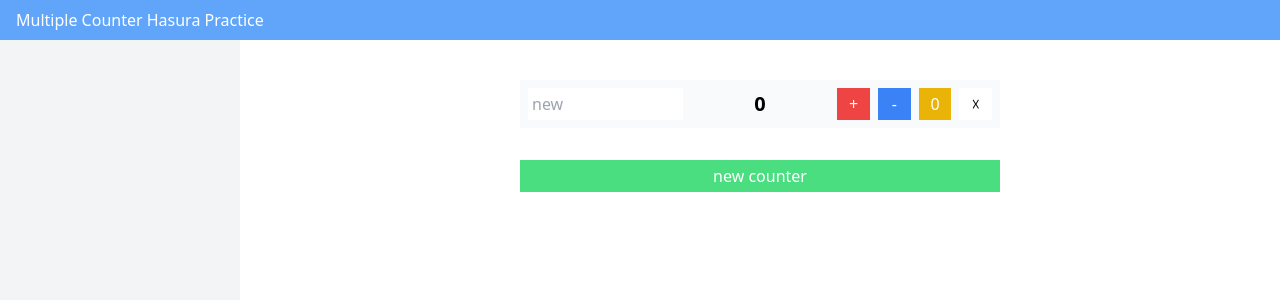
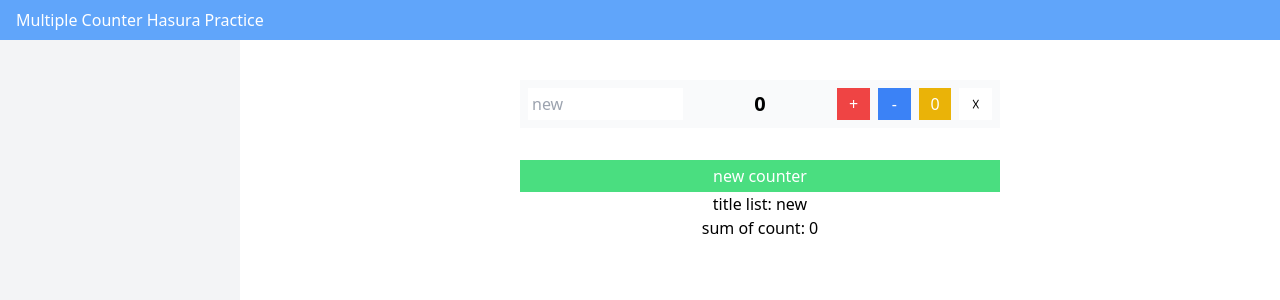
Before and after one commit to pon0204/react-sandbox, a React (Vite) app in the folder hasura-practice/: page / in a window 1280 px wide. Shown: the top 300 px of the page. Built offline with nearby package versions, Linux system fonts and the light colour scheme.

Commit message:
feat: 合計値算出処理とタイトルリスト表示処理実装

```diff
--- a/hasura-practice/src/features/counters/atom/index.ts
+++ b/hasura-practice/src/features/counters/atom/index.ts
@@ -6,7 +6,7 @@ export const countersState = atom<TCounter[]>({
   default: [
     {
       id: 1,
-      name: '',
+      name: 'new',
       count: 0,
     },
   ],
--- a/hasura-practice/src/pages/index.tsx
+++ b/hasura-practice/src/pages/index.tsx
@@ -8,18 +8,20 @@ export const Index = () => {
   const [counterId, setCounterId] = useState(1)
 
   function addCounter() {
-    setCounters([...counters, { id: counterId + 1, name: '', count: 0 }])
+    setCounters([...counters, { id: counterId + 1, name: 'new', count: 0 }])
     setCounterId(counterId + 1)
   }
 
   return (
-    <div className='w-[30rem] mx-auto'>
+    <div className='w-[30rem] mx-auto text-center'>
       {counters.map((counter) => (
         <Counter key={counter.id} counterId={counter.id} />
       ))}
       <button className=' bg-green-400 mt-4 text-white p-1 w-full' onClick={addCounter}>
         new counter
       </button>
+      {<p>title list: {counters.map((counter) => counter.name).join(',')}</p>}
+      {<p>sum of count: {counters.reduce((current, counter) => current + counter.count, 0)}</p>}
     </div>
   )
 }
```
